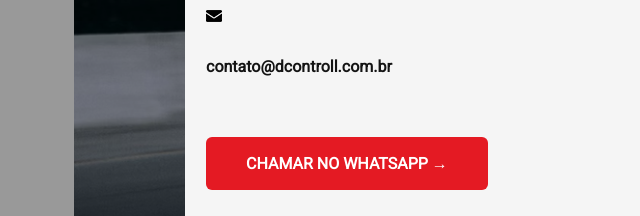
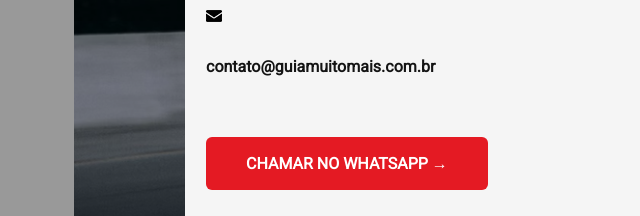
Before and after one commit to joiltonmelo/guiamuitomais, a plain HTML site: page index.html in a window 1280 px wide. Both pictures are taken after a click on the link "CONTATO". Shown: the part 326-542 px from the top of the page, 5-645 px from the left. Drawn offline with nearby package versions, Linux system fonts and the light colour scheme.

Commit message:
index edited

```diff
--- a/index.html
+++ b/index.html
@@ -284,7 +284,7 @@ function showDivs(n) {
         <ul style="line-height: 40px;">
         <li><img src="./img/whatsapp.png" alt="Whatsapp"><h2 style="font-weight: bold;"><a href="https://wa.me/5511932202886" target="_blank">11 91234-4444</a></h2></li>
         <li><img src="./img/phone.png" alt="Fixo"> <h2 style="font-weight: bold;"><a href="tel:1131642160" target="_blank">11 1234-4444</a></h2></li>
-        <li><img src="./img/email.png" alt="Email"> <h4><a href="mailto:contato@dcontroll.com.br" target="_blank">contato@dcontroll.com.br</a></h4></li>
+        <li><img src="./img/email.png" alt="Email"> <h4><a href="mailto:contato@dcontroll.com.br" target="_blank">contato@guiamuitomais.com.br</a></h4></li>
         </ul>
 
         <a href="https://wa.me/5511932202886?text=Olá!%20Gostaria%20de%20fazer%20uma%20cotação..." target="_blank">
```
